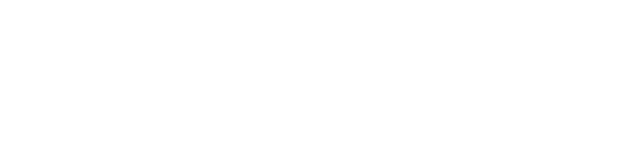
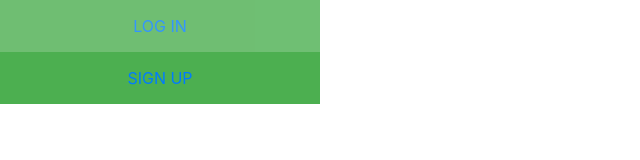
Before and after one commit to arshazmi/CHALLENGE, a plain HTML site: page index.html in a window 1280 px wide. Shown: the whole page, without its empty margins (0-640 px from the left). Drawn offline with nearby package versions, Linux system fonts and the light colour scheme.

Commit message:
completed 4 pages

```diff
--- a/index.html
+++ b/index.html
@@ -5,12 +5,14 @@
     <meta name="viewport" content="width=device-width, initial-scale=1.0">
     <link rel="stylesheet"  href="css/style.css">
     <link rel="stylesheet" href="https://stackpath.bootstrapcdn.com/bootstrap/4.4.1/css/bootstrap.min.css" integrity="sha384-Vkoo8x4CGsO3+Hhxv8T/Q5PaXtkKtu6ug5TOeNV6gBiFeWPGFN9MuhOf23Q9Ifjh" crossorigin="anonymous">
-    <link href="https://fonts.googleapis.com/css?family=Nanum+Pen+Script&display=swap" rel="stylesheet">
-
-    <link rel="stylesheet" href="js/beh.js">
+    <link href="https://fonts.googleapis.com/css?family=Nanum+Pen+Script&display=swap" rel="stylesheet"><link rel="stylesheet" href="js/beh.js">
     <title>challenge</title>
 </head>
 <body>
+    <div class="tbtn">
+        <button type="submit"><a href="sign-in.html">LOG IN</a></button></br>
+        <button type="submit"><a href="signup.html">SIGN UP</a></button></br>
+    </div>
 
 </body>
 </html>
```
